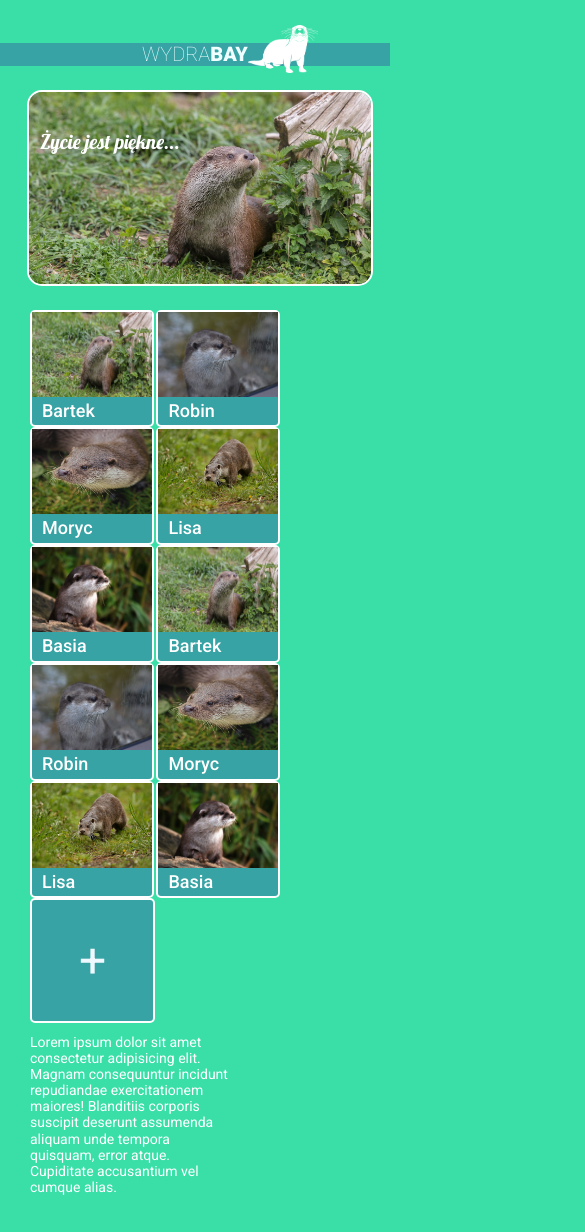
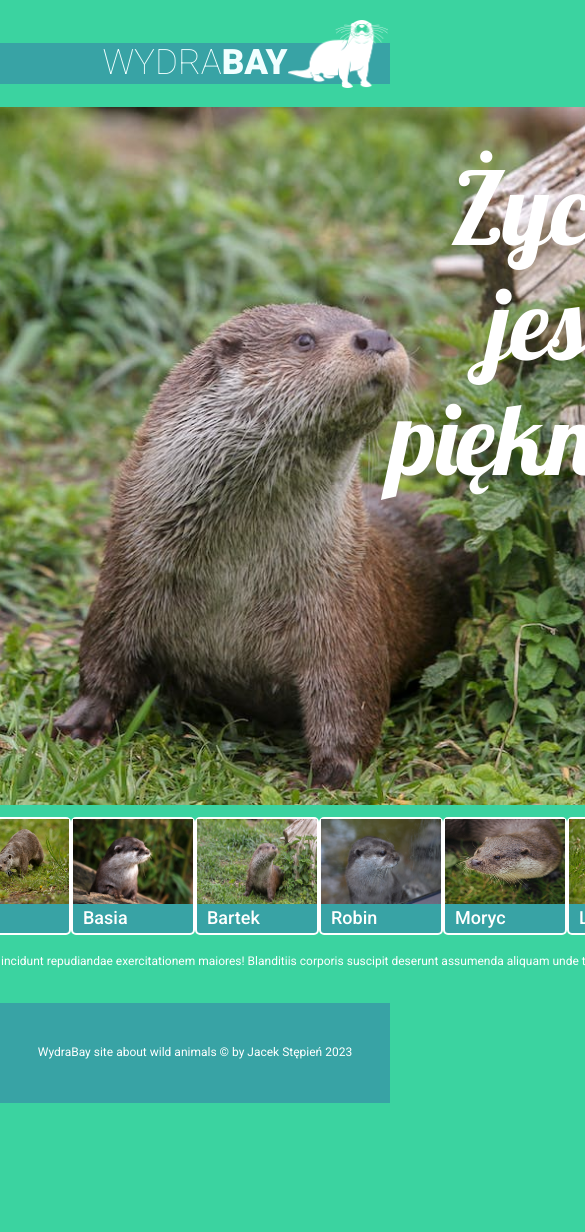
Before and after one commit to JackS86/WydraBay, a website: page index.html in a window 390 px wide. Shown: the top 1232 px of the page, 585 px wide, since content can reach past the window. After the commit the page ends 1103 px from the top, so only its background shows below. Drawn offline with nearby package versions, Linux system fonts and the light colour scheme.

Commit message:
something must be change

```diff
--- a/index.html
+++ b/index.html
@@ -23,7 +23,7 @@
         rel="stylesheet">
 
 
-    <link rel="stylesheet" href="style.css">
+    <link rel="stylesheet" href="style2.css">
 </head>
 
 <body class="HollyGrail">
@@ -112,22 +112,22 @@
                         <span class="tytuly-miniatury">Basia</span>
                     </a>
                 </li>
-                <li><button class="HollyGrail-btn"><span class="plus-btn">+</span></button></li>
+
             </ul>
 
         </nav>
 
 
+        <aside class="HolyGrail-ads">
 
-
-
-        <aside class="HolyGrail-ads">
-            <p class="text-aside">
+            <p>
                 Lorem ipsum dolor sit amet consectetur adipisicing elit. Magnam consequuntur incidunt repudiandae
-                exercitationem maiores! Blanditiis corporis suscipit deserunt assumenda aliquam unde tempora quisquam,
+                exercitationem maiores! Blanditiis corporis suscipit deserunt assumenda aliquam unde tempora
+                quisquam,
                 error
                 atque. Cupiditate accusantium vel cumque alias.
             </p>
+
 
         </aside>
     </div>
--- a/style.css
+++ b/style.css
@@ -1,72 +1,69 @@
+* {
+  margin: 0;
+  padding: 0;
+}
 html,
 body {
+
   font-size: 10px;
-  background: rgb(58, 223, 168);
   font-family: "Roboto", sans-serif;
+
 }
 .HollyGrail {
+  background-color: rgb(59, 211, 160);
   display: flex;
   flex-direction: column;
-  justify-content: space-between;
-  align-self: baseline;
+  justify-content: center;
+  justify-content: space-evenly;
+}
 
-  min-height: 100vh;
+.HollyGrail-title {
+  padding-top: 20px;
 }
-.HollyGrail-title {
-  padding-top: 30px;
+
+.logo {
+  background: #38a3a5;
+  text-align: center;
+  text-transform: uppercase;
+  font-size: 35px;
+  color: azure;
+  font-weight: 200;
 }
+
+.ornament-title {
+  font-weight: 900;
+}
+
 .HolyGrail-body {
   display: flex;
-  flex: 1;
+  flex-direction: column;
+  justify-content: center;
+  align-items: center;
 }
+/*main content*/
 .HolyGrail-content {
   flex-direction: column;
   justify-content: center;
   align-items: center;
-  margin-left: 10px;
+
   position: relative;
   top: 30px;
 }
 
-.HollyGrail-content-text {
-  height: 10px;
-  font-size: 16px;
-  background-color: blue;
-}
+.HollyGrail-nav {
+  order: -1;
 
-.HollyGrail nav {
-  position: relative;
-  top: 20px;
-}
-
-.HolyGrail-nav,
-.HolyGrail-ads {
-  /* 12em is the width of the columns */
-  flex: 1 0 10em;
 }
 
 .HolyGrail-ads {
+  display: block;
+  position: relative;
+  top: 40px;
+  font-size: 12px;
   color: white;
-  position: relative;
-  right: 30px;
-  padding: 20px;
-  display: flex;
-  flex: 1;
+  width: 60%;
 }
 
-.text-aside {
-  font-size: 16px;
-  text-align: center;
-  text-align: left;
-}
-
-.HolyGrail-nav {
-  display: flex;
-  flex-direction: column;
-
-  /* put the nav on the left */
-  order: -1;
-}
 #wydrabartek {
   font-size: large;
 }
@@ -134,13 +131,14 @@ a {
 }
 
 .large-image {
-  width: 90%;
+  width: 100vw;
   border: 2px solid white;
   border-radius: 15px;
   -webkit-border-radius: 15px;
   -moz-border-radius: 15px;
   -ms-border-radius: 15px;
   -o-border-radius: 15px;
+
 }
 .title-large-image {
   display: flex;
@@ -166,12 +164,14 @@ a {
   -ms-border-radius: 5px;
   -o-border-radius: 5px;
   border: 2px solid white;
+  margin-top: 2.5px;
 }
 
 .plus-btn {
   font-size: 48px;
   color: aliceblue;
 }
+
 
 footer {
   background-color: #38a3a5;
@@ -187,90 +187,83 @@ footer p {
   color: white;
 }
 
-@media (max-width: 575.98px) {
-  .HollyGrail {
-    background-color: rgb(58, 223, 168);
-    display: flex;
-    flex-direction: column;
+@media (min-width: 320px) {
+
+.HollyGrail{
+    background-color: rgb(223, 223, 223);
   }
-  .logo {
-    text-align: center;
-    text-transform: uppercase;
-    font-size: 20px;
-    color: azure;
-    font-weight: 200;
+  .HollyGrail-title {
+    position: relative;
+
+
   }
-  .logo-icon {
-    width: 70px;
-    position: absolute;
-    top: 25px;
-  }
-  .HolyGrail-content {
-    position: absolute;
-    top: 110px;
+  .HolyGrail-nav{
+    position: relative;
+    left:38px;
     display: flex;
     justify-content: center;
     align-items: center;
-    align-items: center;
+    align-self: center;
+
+
   }
   .HollyGrail nav {
-    position: relative;
-    top: 220px;
-    right: 10px;
-    display: flex;
+    order:1;
+    margin-bottom:55px;
   }
-  .lista-miniatur ul {
-    /* flex: 0 1 auto; */
-    list-style: none;
-    padding: 0px;
+  .HolyGrail-nav {
+    flex: 1;
   }
-  .HolyGrail-ads {
-    color: white;
-    position: absolute;
-    top: 1000px;
-    left: 10px;
-    display: flex;
-    flex-direction: column;
-    flex: 0 1 auto;
-    width: 200px;
-  }
+  .large-image {
+  display: block;
+  margin-left: auto;
+  margin-right: auto;
+  width: 90%;
+}
+}
+.title-large-image{
+  font-size: 25px;
+  position: absolute;
+ left:35px;
+ top:12px;
+}
+.HolyGrail-ads{
+  position:relative;
+  padding-bottom: 35px;
+}
+footer {
+  background-color: #38a3a5;
+  width: 100%;
+  height: 80px;
+  display: flex;
+  align-items: center;
+  justify-content: center;
+}
+footer p {
+  font-size: 10px;
+  text-align: center;
+  color: white;
+}
 
-  .HolyGrail-ads p {
-    font-size: 1.4em;
-    text-align: left;
-  }
 
-  .large-image {
-    position: relative;
-    top: -20px;
-    width: 90%;
-    border: 2px solid white;
-    border-radius: 15px;
-    -webkit-border-radius: 15px;
-    -moz-border-radius: 15px;
-    -ms-border-radius: 15px;
-    -o-border-radius: 15px;
-  }
 
-  .title-large-image {
-    display: flex;
-    justify-content: center;
-    align-items: center;
-    position: absolute;
-    top: 20px;
-    left: 30px;
-    font-size: 2em;
-    text-align: center;
-    font-family: "Lobster", cursive;
-    color: white;
-  }
-  footer {
-    position: relative;
-    top: 440px;
-    background-color: #38a3a5;
-    height: 100px;
-    display: flex;
-    align-items: center;
-    justify-content: center;
+@media (min-width: 768px) {
+  .HollyGrail{
+    background-color: blanchedalmond;
   }
 }
+
+@media (min-width: 992px) {
+  .HollyGrail{
+    background-color: rgb(49, 207, 10);
+  }
+}
+@media (min-width: 1200px) {
+  .HollyGrail{
+    background-color: rgb(10, 89, 207);
+}
+}
+@media (min-width: 1400px) {
+  .HollyGrail{
+    background-color: rgb(233, 110, 62);
+}}
--- /dev/null
+++ b/style2.css
@@ -0,0 +1,113 @@
+* {
+  margin: 0px;
+  padding: 0px;
+}
+html,
+body {
+
+  font-size: 10px;
+  font-family: "Roboto", sans-serif;
+
+}
+.HollyGrail {
+  background-color: rgb(59, 211, 160);
+  display: flex;
+  flex-direction: column;
+  justify-content: center;
+  align-items: center;
+  align-self: center;
+  justify-content: space-evenly;
+}
+.HollyGrail-title{
+  padding-top: 20px;
+  width: 100%;
+}
+.logo {
+  background: #38a3a5;
+  text-align: center;
+  text-transform: uppercase;
+  font-size: 35px;
+  color: azure;
+  font-weight: 200;
+}
+.ornament-title {
+  font-weight: 900;
+}
+.logo-icon {
+  width: 100px;
+  position: absolute;
+  top: 20px;
+}
+/* lista ul*/
+.lista-miniatur {
+  /* flex: 0 1 auto; */
+  list-style: none;
+  width: 100%;
+  display: flex;
+  justify-content: center;
+  justify-content: space-between;
+}
+.tytuly-miniatury {
+  display: block;
+  margin: 0;
+  padding: 4px 10px;
+  color: white;
+  font-size: 18px;
+  font-weight: 500;
+}
+a {
+  text-decoration: none;
+}
+.obraz-miniatury {
+  display: block;
+  width: 100%;
+  height: 85px;
+}
+.element-listy {
+display: inline-block;
+  border: 2px solid white;
+  border-radius: 5px;
+  -webkit-border-radius: 5px;
+  -moz-border-radius: 5px;
+  -ms-border-radius: 5px;
+  -o-border-radius: 5px;
+  background-color: #38a3a5;
+  min-width: 120px;
+  max-width: 120px;
+}
+.large-image{
+  width:100%;
+  margin-bottom: 10px;
+}
+
+.title-large-image {
+  position: absolute;
+  top: 150px;
+  left: 390px;
+  font-size: 10em;
+  text-align: center;
+  font-family: "Lobster", cursive;
+  color: white;
+}
+
+
+.HolyGrail-ads {
+  font-size: 12px;
+  color: white;
+  padding-top: 20px;
+  padding-bottom: 20px;
+}
+
+footer {
+  background-color: #38a3a5;
+  width: 100%;
+  height: 100px;
+  display: flex;
+  align-items: center;
+  justify-content: center;
+}
+footer p {
+  font-size: 12px;
+  text-align: center;
+  color: white;
+}
```
